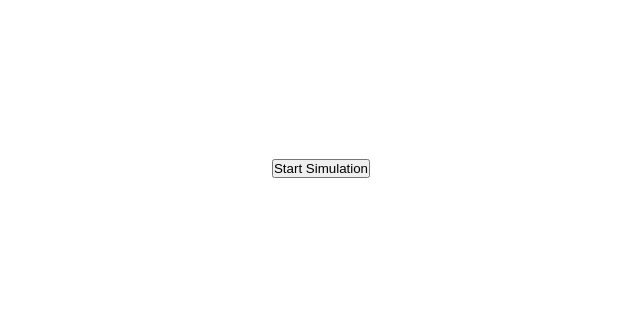
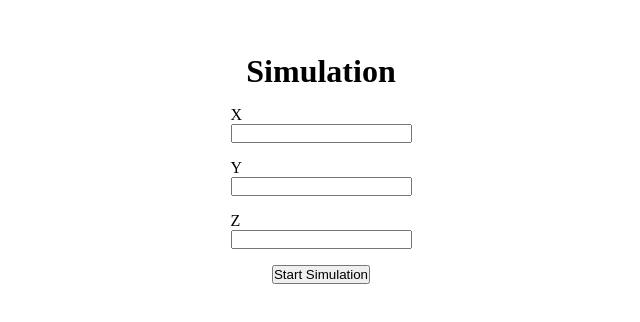
Before and after one commit to MSSkowron/disease-spread-simulation, a React (Vite) app in the folder gui/: page / in a window 1280 px wide. Shown: the part 232-554 px from the top of the page, without its empty margins (319-959 px from the left). Built offline with nearby package versions, Linux system fonts and the light colour scheme.

Commit message:
Add form

```diff
--- a/gui/src/App.css
+++ b/gui/src/App.css
@@ -11,6 +11,12 @@
     flex-direction: column;
     align-items: center;
     justify-content: center;
+    row-gap: 1rem;
+}
+
+#simulation-form > div {
+    display: flex;
+    flex-direction: column;
 }
 
 button {
--- a/gui/src/App.tsx
+++ b/gui/src/App.tsx
@@ -24,6 +24,19 @@ const App = () => {
         <div id='simulation-content' />
     ) : (
         <div id='simulation-form'>
+            <h1>Simulation</h1>
+            <div>
+                <label htmlFor="">X</label>
+                <input type="text" />
+            </div>
+            <div>
+                <label htmlFor="">Y</label>
+                <input type="text" />
+            </div>
+            <div>
+                <label htmlFor="">Z</label>
+                <input type="text" />
+            </div>
             <button onClick={start}>Start Simulation</button>
         </div>
     )
```
